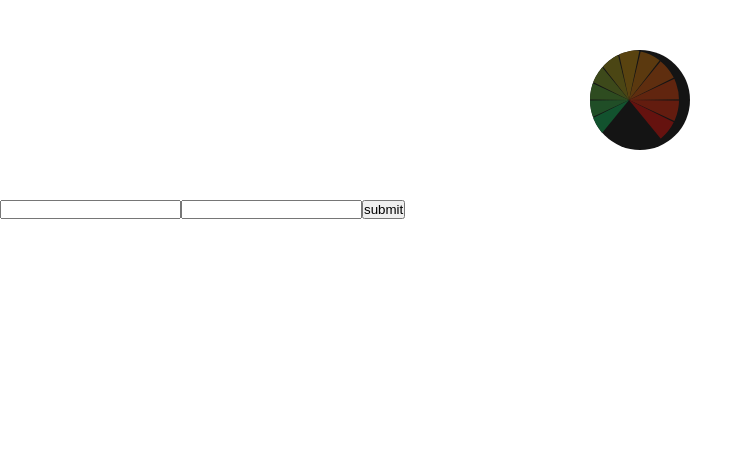
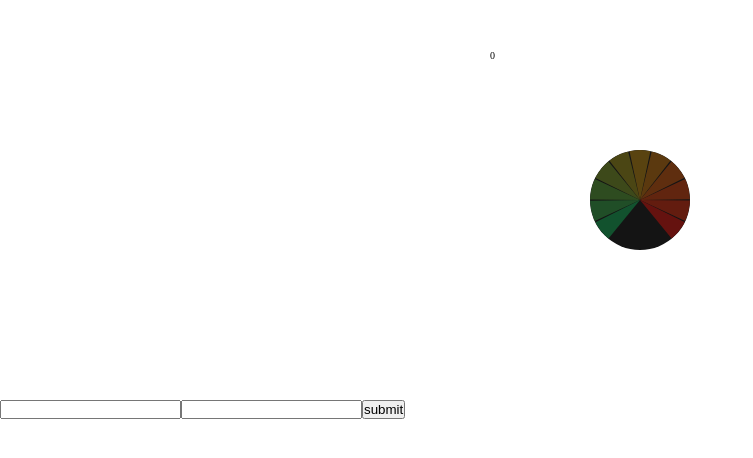
Before and after one commit to Nikolaj-Georgiev/reusable-gauge, a React (Vite) app in the folder second-try-react/gause-index-test/: page / in a window 1280 px wide. Shown: the top 458 px of the page, without its empty margins (0-753 px from the left). Built offline with nearby package versions, Linux system fonts and the light colour scheme.

Commit message:
edited the styling for sizing changes

```diff
--- a/second-try-react/gause-index-test/src/components/Gauge.module.css
+++ b/second-try-react/gause-index-test/src/components/Gauge.module.css
@@ -1,26 +1,42 @@
 .container {
+  width: 30rem;
+  height: 30rem;
   margin: 5rem auto;
   position: relative;
+  transition: all 0.4 ease-in-out;
+}
+
+.gauge {
+  margin: auto;
+  position: absolute;
   width: 10rem;
   height: 10rem;
   border-radius: 50%;
   overflow: hidden;
   background-color: var(--gauge-bg);
   transform: rotate(90deg);
+  top: 10rem;
+  left: 10rem;
 }
 
 .small {
   width: 10rem;
   height: 10rem;
+  top: 10rem;
+  left: 10rem;
 }
 .medium {
   width: 15rem;
   height: 15rem;
+  top: 7.5rem;
+  left: 7.5rem;
 }
 
 .large {
   width: 20rem;
   height: 20rem;
+  top: 5rem;
+  left: 5rem;
 }
 
 .piece {
@@ -119,7 +135,7 @@
   transform: rotate(25.71deg);
 }
 
-.piece:nth-child(12) {
+/* .piece:nth-child(12) {
   transform: rotate(282.81deg);
 }
 .piece:nth-child(12):before {
@@ -138,7 +154,7 @@
 }
 .piece:nth-child(14):before {
   transform: rotate(25.71deg);
-}
+} */
 
 .piece--0 {
   background-color: var(--gauge-0);
```
